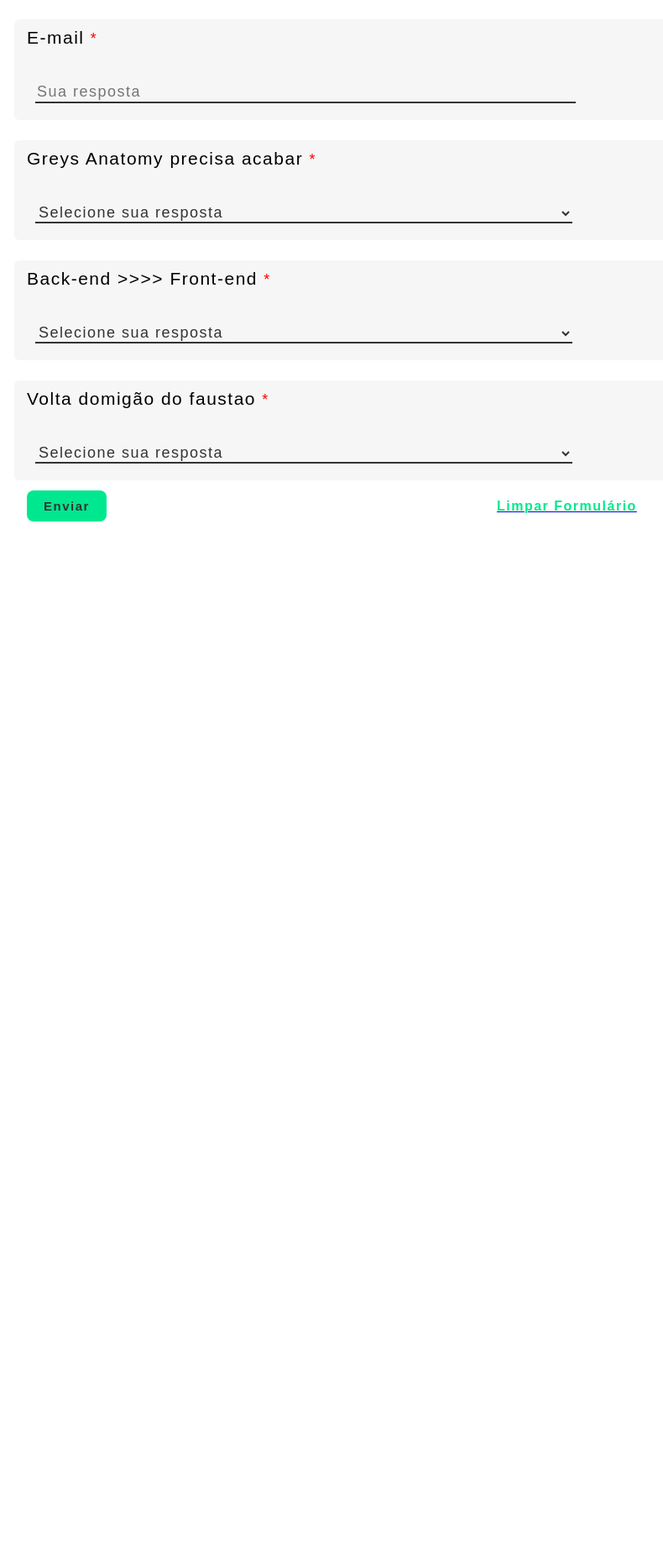
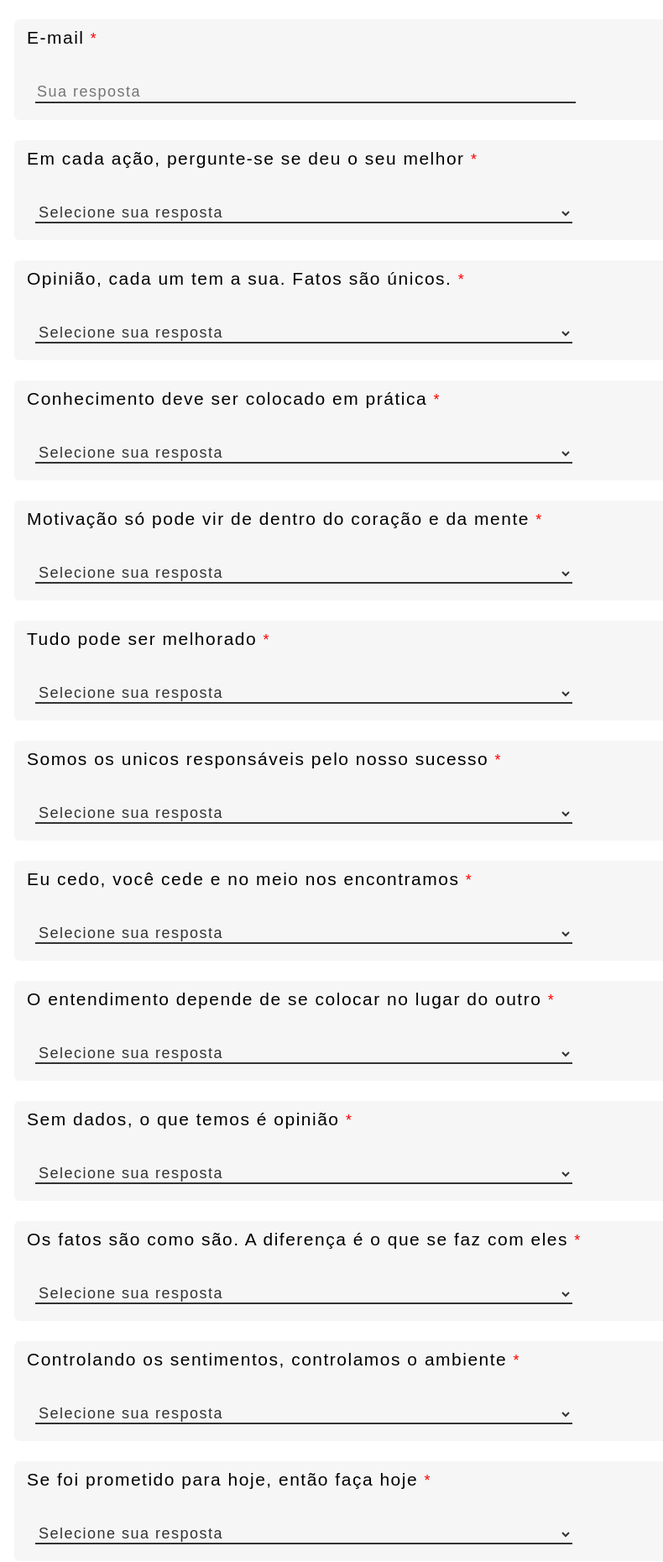
Before and after one commit to thisfarias/forms, a Django app: page /atratividade/forms in a window 1280 px wide. Shown: the part 378-2238 px from the top of the page at 84% size, without its empty margins (208-998 px from the left). Before the commit the page ends 999 px from the top, so only its background shows below. Run offline with Django 3.2, Linux system fonts and the light colour scheme; data comes from the database, SQL or seed files in the repository; some web fonts are replaced.

Commit message:
forms attractiveness finished

```diff
--- a/atratividade/controller.py
+++ b/atratividade/controller.py
@@ -245,9 +245,9 @@
             <span style='font-family:Arial'><b>Nível de intraempreededorismo:</b> {:.2f}%</span><br>\n
             <span style='font-family:Arial'><b>Perfil de liderança:</b> {:.2f}%</span><br>\n
         <br>
-        <p style='font-family:Arial'>Segue o link, para futurasconsultas: <a href='http://127.0.0.1:8000/atratividade/charts/{}'></a>http://127.0.0.1:8000/atratividade/charts/{}</p><br>\n
+        <p style='font-family:Arial'>Segue o link, para futuras consultas: <a href='http://127.0.0.1:8000/atratividade/charts/{}'>http://127.0.0.1:8000/atratividade/charts/{}</a></p><br>\n
         <span style='font-family:Arial'>Atenciosamente,</span>\n
-        <p style='font-family:Arial'>Equipe <a href='https://descomplica.com.br/' style='color:#00E88F; text-decoration:none'><b>thisfarias</b></a>.</p>
+        <p style='font-family:Arial'>Equipe <a href='https://descomplica.com.br/' style='color:#00E88F; text-decoration:none'><b>Descomplica</b></a>.</p>
         '''.format(
             my_list[0],
             float(my_list[2]),
--- a/atratividade/views.py
+++ b/atratividade/views.py
@@ -7,11 +7,11 @@
 
 def forms(request):
     question = controller.arguments()
-    question = [
+    '''question = [
         'Greys Anatomy precisa acabar',
         'Back-end >>>> Front-end',
         'Volta domigão do faustao'
-    ]
+    ]'''
     key = controller.generate_key()
     return render(request, 'forms.html', {"questions":question, 'key':key})
 
```
Also changed, not shown: atratividade/templates/charts.html (+7 -13 lines).
